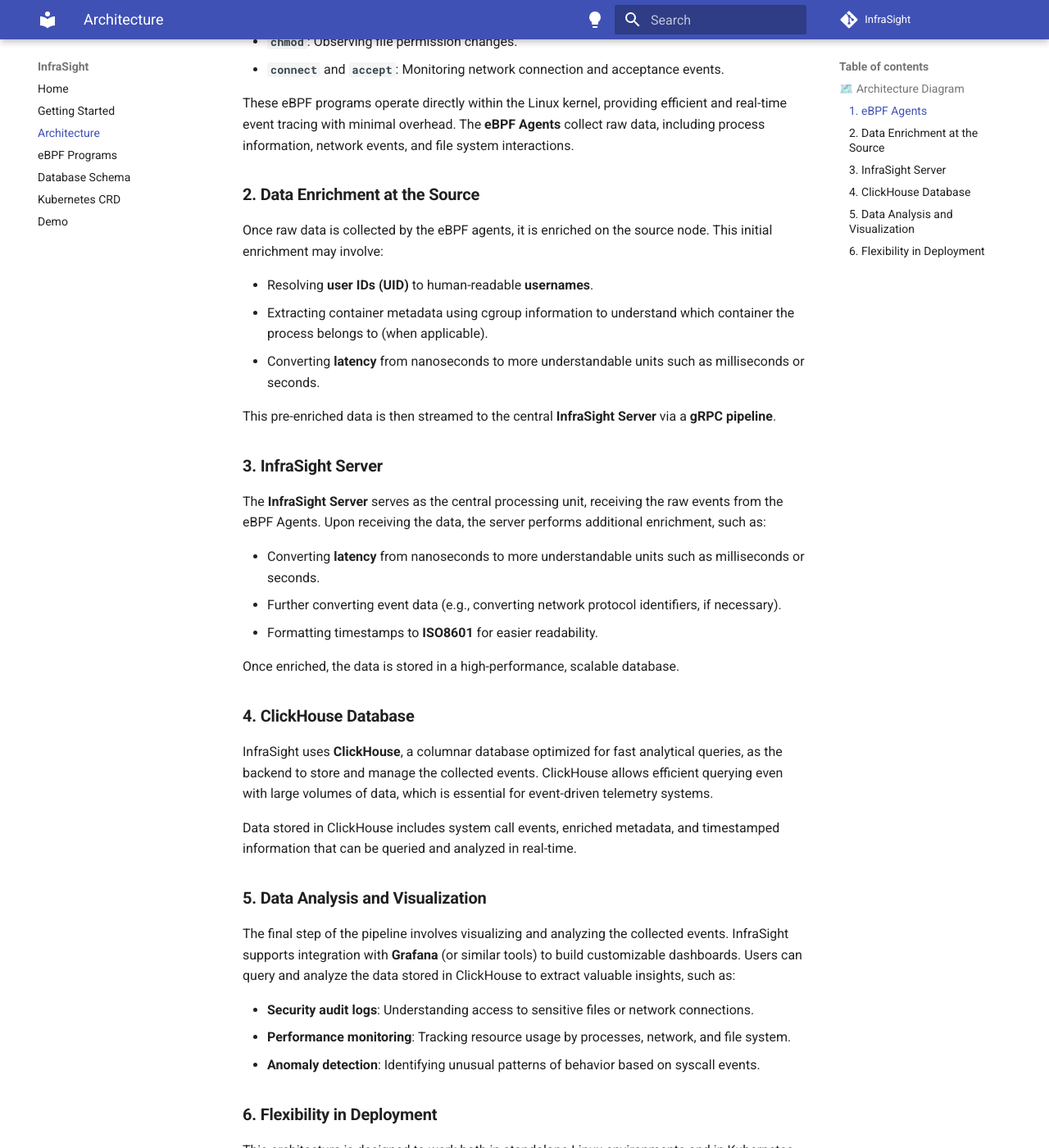
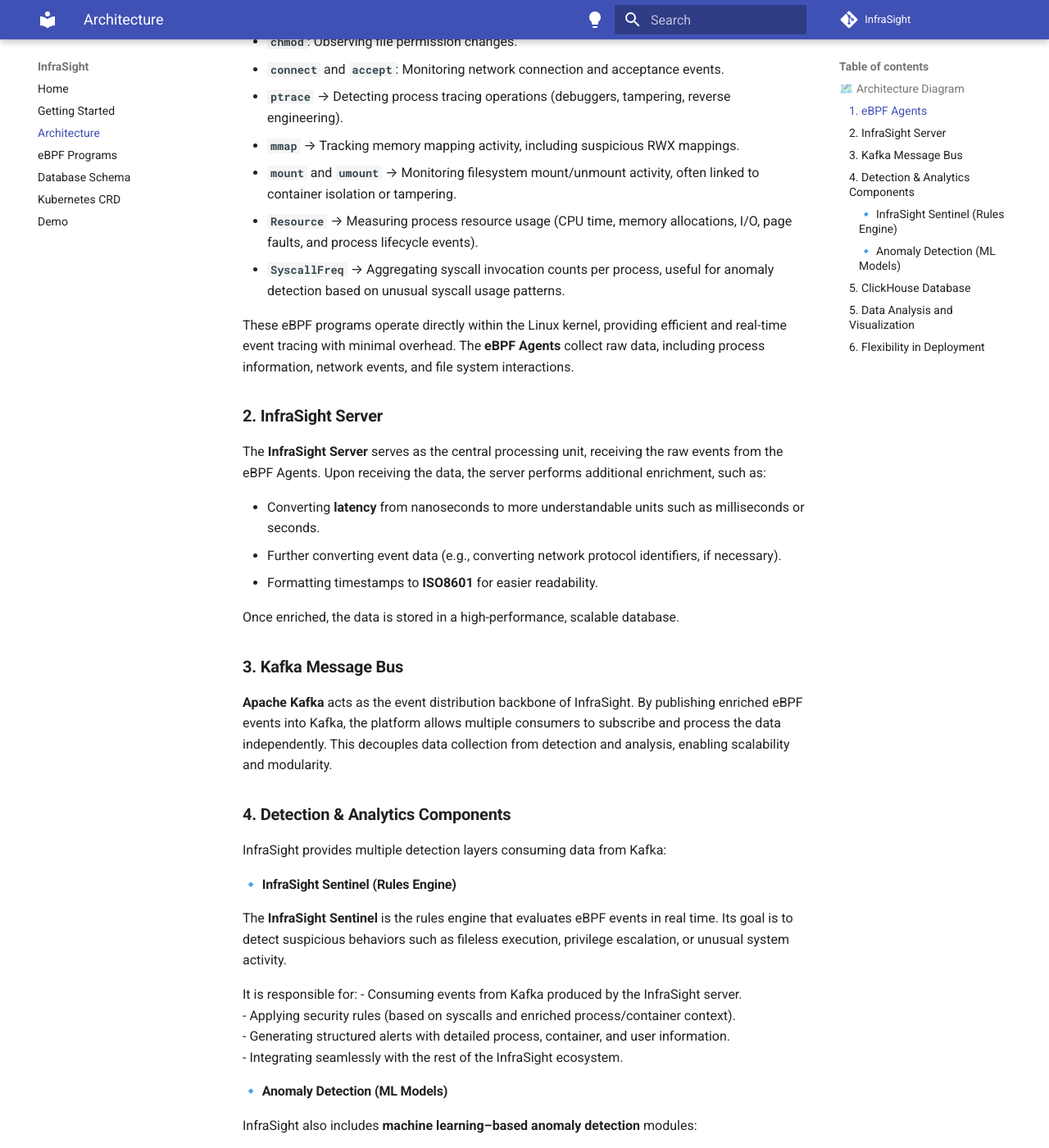
Before and after one commit to ALEYI17/InfraSight, an MkDocs documentation site: the page built from docs/architecture.md, in a window 1280 px wide and 1400 px high, scrolled down 1086 px. Shown: the whole window at 82% size. Built offline with MkDocs 1.6.1 and Material for MkDocs 9.7.7, drawn with Linux system fonts in a browser that asks for light colours; comment, search, counter and statistics services are not loaded; some of the changed text lies outside the part shown.

Commit message:
updsate the architecture docs

```diff
--- a/docs/architecture.md
+++ b/docs/architecture.md
@@ -14,20 +14,16 @@
 * **`open`**: Tracking file access and modification.
 * **`chmod`**: Observing file permission changes.
 * **`connect`** and **`accept`**: Monitoring network connection and acceptance events.
+* **`ptrace`** → Detecting process tracing operations (debuggers, tampering, reverse engineering).
+* **`mmap`** → Tracking memory mapping activity, including suspicious RWX mappings.
+* **`mount`** and **`umount`** → Monitoring filesystem mount/unmount activity, often linked to container isolation or tampering.
+* **`Resource`** → Measuring process resource usage (CPU time, memory allocations, I/O, page faults, and process lifecycle events).
+* **`SyscallFreq`** → Aggregating syscall invocation counts per process, useful for anomaly detection based on unusual syscall usage patterns.
 
 These eBPF programs operate directly within the Linux kernel, providing efficient and real-time event tracing with minimal overhead. The **eBPF Agents** collect raw data, including process information, network events, and file system interactions.
 
-### **2. Data Enrichment at the Source**
 
-Once raw data is collected by the eBPF agents, it is enriched on the source node. This initial enrichment may involve:
-
-* Resolving **user IDs (UID)** to human-readable **usernames**.
-* Extracting container metadata using cgroup information to understand which container the process belongs to (when applicable).
-* Converting **latency** from nanoseconds to more understandable units such as milliseconds or seconds.
-
-This pre-enriched data is then streamed to the central **InfraSight Server** via a **gRPC pipeline**.
-
-### **3. InfraSight Server**
+### **2. InfraSight Server**
 
 The **InfraSight Server** serves as the central processing unit, receiving the raw events from the eBPF Agents. Upon receiving the data, the server performs additional enrichment, such as:
 
@@ -37,7 +33,32 @@
 
 Once enriched, the data is stored in a high-performance, scalable database.
 
-### **4. ClickHouse Database**
+### **3. Kafka Message Bus**
+
+**Apache Kafka** acts as the event distribution backbone of InfraSight. By publishing enriched eBPF events into Kafka, the platform allows multiple consumers to subscribe and process the data independently. This decouples data collection from detection and analysis, enabling scalability and modularity.
+
+### **4. Detection & Analytics Components**
+
+InfraSight provides multiple detection layers consuming data from Kafka:
+
+#### 🔹 InfraSight Sentinel (Rules Engine)
+The **InfraSight Sentinel** is the rules engine that evaluates eBPF events in real time. Its goal is to detect suspicious behaviors such as fileless execution, privilege escalation, or unusual system activity.
+
+It is responsible for:
+- Consuming events from Kafka produced by the InfraSight server.
+- Applying security rules (based on syscalls and enriched process/container context).
+- Generating structured alerts with detailed process, container, and user information.
+- Integrating seamlessly with the rest of the InfraSight ecosystem.
+
+#### 🔹 Anomaly Detection (ML Models)
+InfraSight also includes **machine learning–based anomaly detection** modules:
+
+- **`infrasight-resource`** → Focuses on detecting anomalies in **resource usage patterns** (CPU, memory, faults, etc).
+- **`infrasight-syscall`** → Detects anomalies in **syscall frequency and behavior**, identifying deviations from learned baselines.
+
+These models consume Kafka events, apply per-container and global anomaly detection, and produce alerts or insights. They complement Sentinel by identifying subtle or previously unknown threats.
+
+### **5. ClickHouse Database**
 
 InfraSight uses **ClickHouse**, a columnar database optimized for fast analytical queries, as the backend to store and manage the collected events. ClickHouse allows efficient querying even with large volumes of data, which is essential for event-driven telemetry systems.
 
```
Also changed, not shown: docs/images/infrasight.png.
